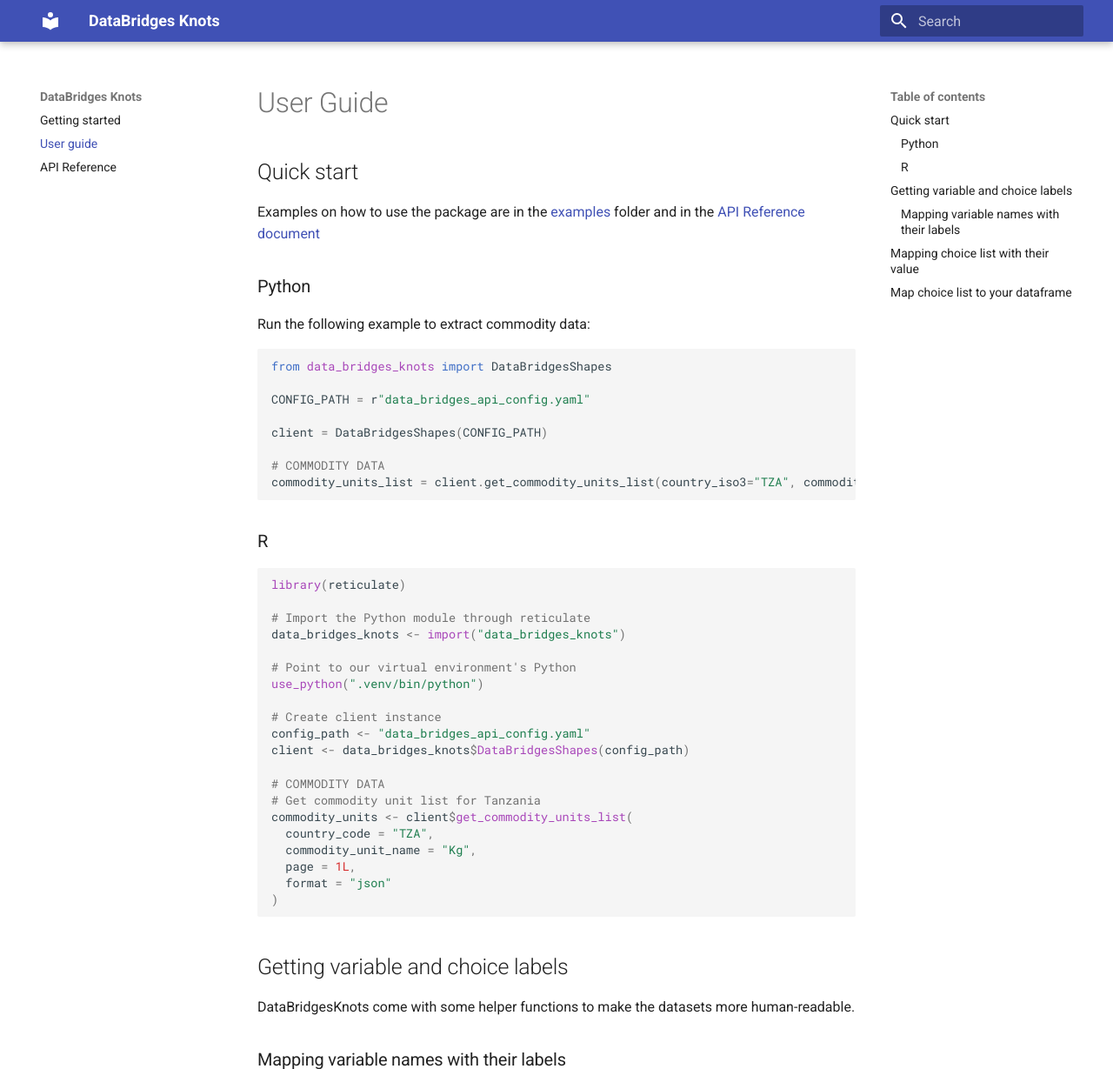
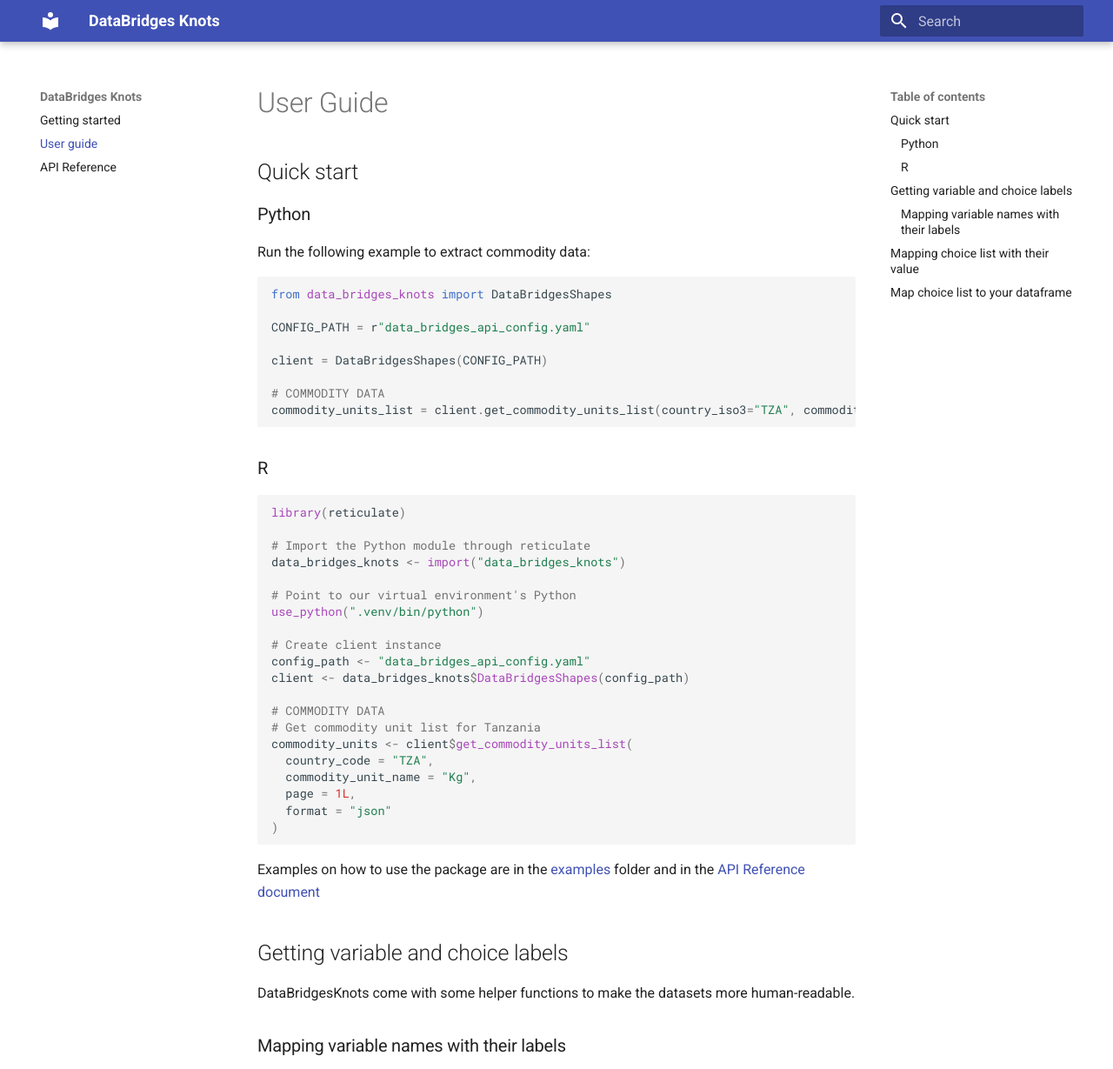
Before and after one commit to WFP-VAM/DataBridgesKnots, an MkDocs documentation site: the page built from docs/how-to.md, in a window 1280 px wide and 1400 px high, cut to the strip 0-1229 px from the top of the window. Shown: the whole strip at 87% size. Built offline with MkDocs 1.6.1 and Material for MkDocs 9.7.7, drawn with Linux system fonts in a browser that asks for light colours; part of the change alters nothing that is shown.

````diff
--- a/docs/how-to.md
+++ b/docs/how-to.md
@@ -1,9 +1,6 @@
 # User Guide
 
 ## Quick start
-
-Examples on how to use the package  are  in the [examples](https://github.com/WFP-VAM/DataBridgesKnots/tree/main/examples) folder and in the [API Reference document](https://wfp-vam.github.io/DataBridgesKnots/reference/)
-
 
 ### Python
 
@@ -45,6 +42,7 @@ commodity_units <- client$get_commodity_units_list(
   format = "json"
 )
 ```
+Examples on how to use the package  are  in the [examples](https://github.com/WFP-VAM/DataBridgesKnots/tree/main/examples) folder and in the [API Reference document](https://wfp-vam.github.io/DataBridgesKnots/reference/)
 
 
 ## Getting variable and choice labels
--- a/mkdocs.yml
+++ b/mkdocs.yml
@@ -12,7 +12,8 @@ plugins:
           options:
             show_source: false
             show_root_heading: true
-            heading_level: 2
+            heading_level: 3
+            docstring_style: google
 
 markdown_extensions:
   - admonition
````
